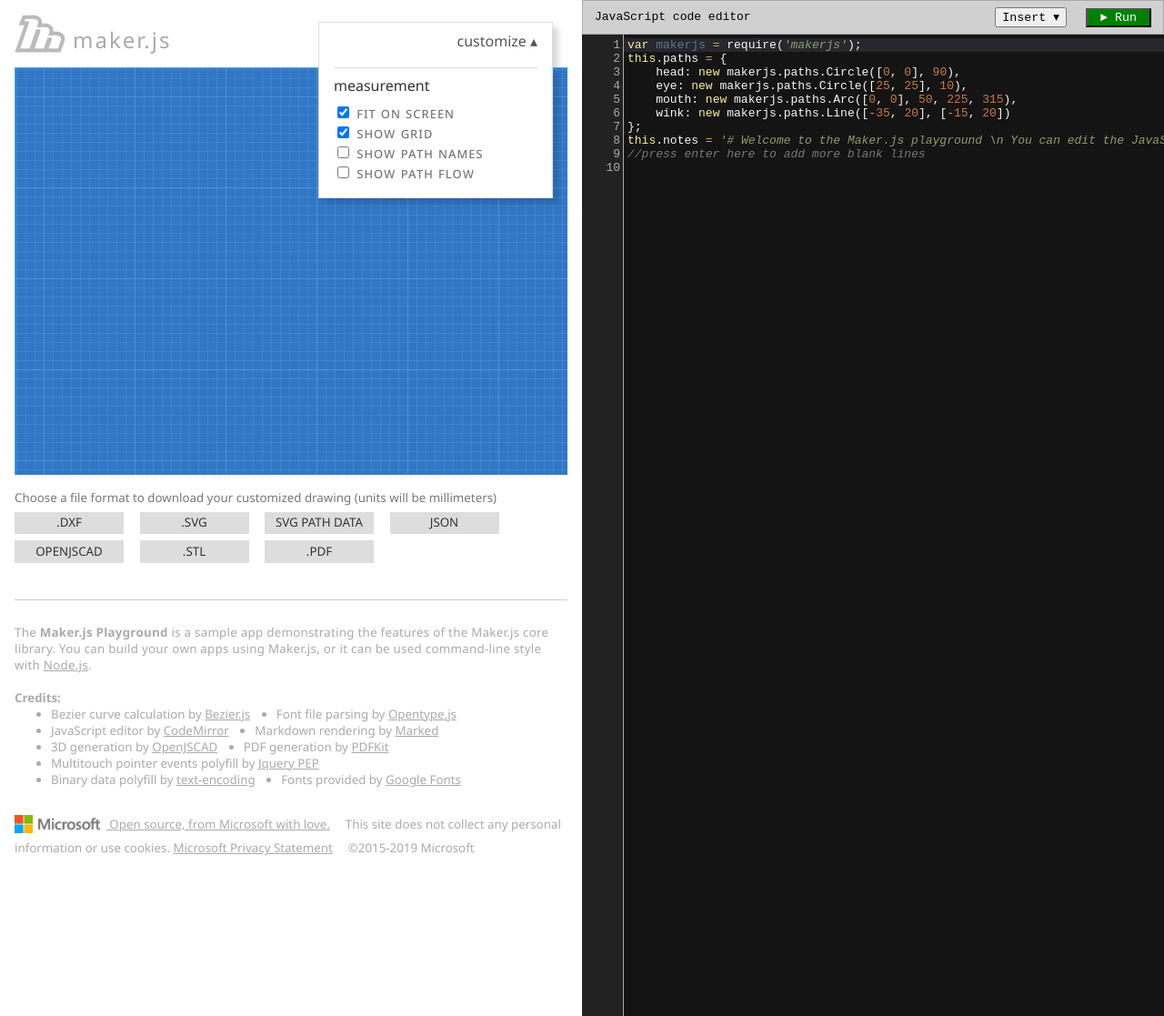
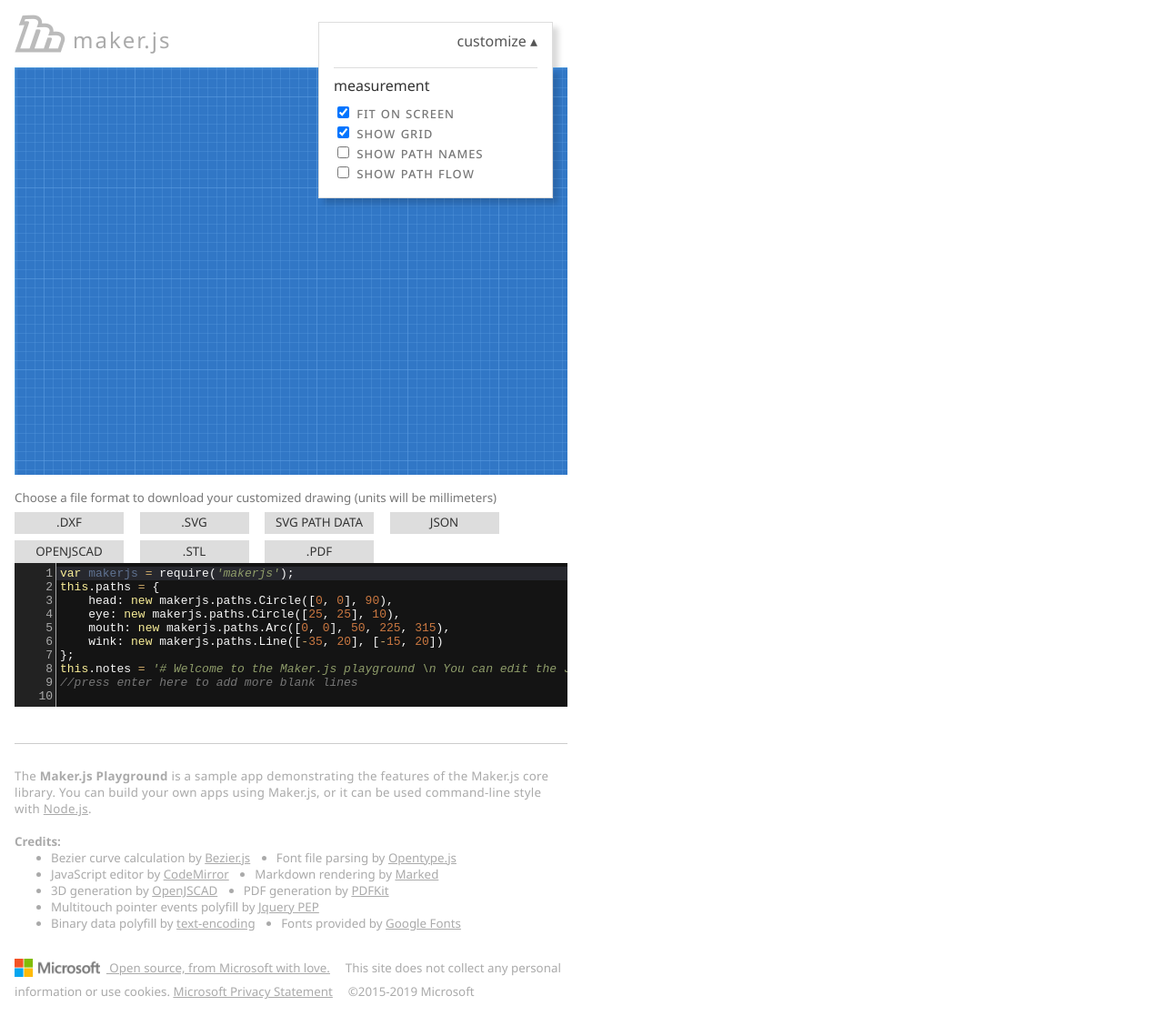
Before and after one commit to samiwa/maker, a Jekyll site: the page docs/playground/index.html, which Jekyll copies as it is, in a window 1280 px wide. Shown: the whole page at 91% size. Built offline with Jekyll 4.4.1, drawn with Linux system fonts in a browser that asks for light colours; a script that is not in the unit is left out.

Commit message:
Update index.html

```diff
--- a/docs/playground/index.html
+++ b/docs/playground/index.html
@@ -456,19 +456,7 @@
 
         </section>
 
-        <section class="editor">
-            <div>
-                <div class="code-header">
-                    <span>
-                        JavaScript <span id="code-editor-title">code editor</span>
-                    </span>
-                    <div id="insert-top">
-                        <button onclick="MakerJsPlayground.loadInsertPage()" title="Insert (CTRL + i)">Insert <span class="icon dropup">&#x25B4;</span><span class="icon dropdown">&#x25BE;</span></button>
-                        <div id="insert-menu"></div>
-                    </div>
-                    <button class="run" onclick="MakerJsPlayground.runCodeFromEditor()" title="Run (CTRL + Enter)">&nbsp;&#x25BA; Run&nbsp;</button>
-                    <span class="status"></span>
-                </div>
+
 
                 <a name="code"></a>
 
```
